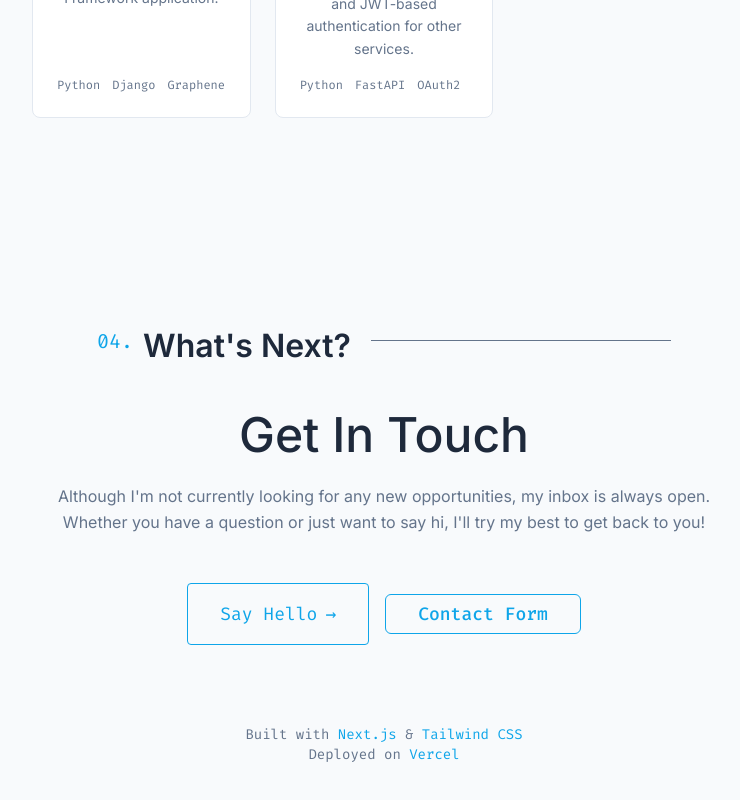
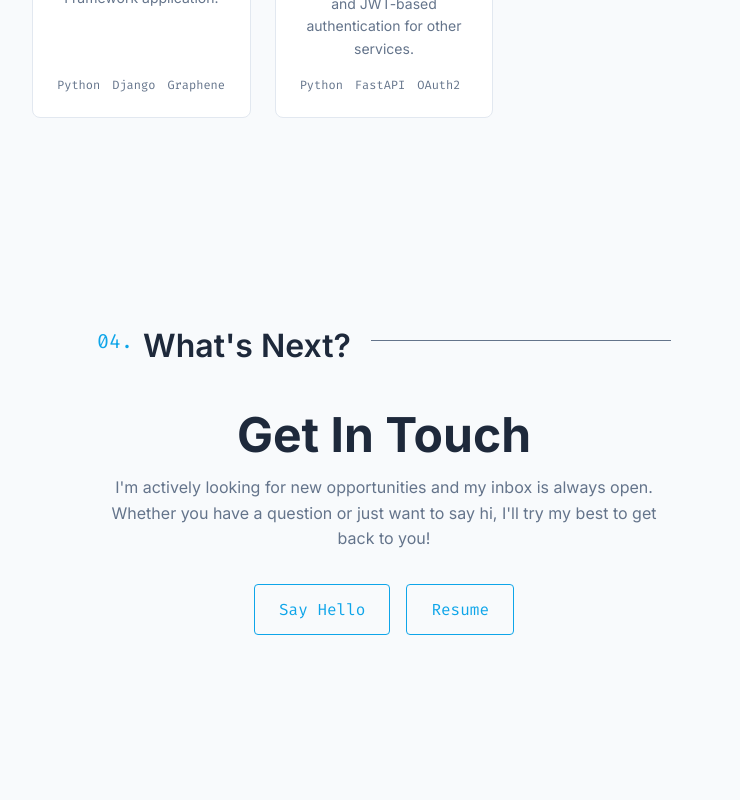
Before and after one commit to Samat220/ramazan-portfolio-v2, a Next.js app: page / in a window 1280 px wide. Shown: the part 4851-5651 px from the top of the page, without its empty margins (256-996 px from the left). After the commit the page ends 5582 px from the top, so only its background shows below. Built offline with nearby package versions, Linux system fonts and the light colour scheme.

Commit message:
Fix Contact Section

```diff
--- a/src/app/page.tsx
+++ b/src/app/page.tsx
@@ -13,9 +13,13 @@ import { BackToTop } from '@/components/common/back-to-top';
 import { ExperienceModal } from '@/components/common/experience-modal';
 import { ContactForm } from '@/components/common/contact-form';
 import { Loading, usePageLoader } from '@/components/common/loading';
+import { useScrollAnimation } from '@/hooks';
 
 export default function Home() {
   const { isLoading } = usePageLoader();
+
+  // Initialize scroll animations for fade-in-section elements
+  useScrollAnimation();
 
   return (
     <>
--- a/src/components/common/back-to-top.tsx
+++ b/src/components/common/back-to-top.tsx
@@ -3,8 +3,10 @@
 import { useState, useEffect } from 'react';
 import { motion, AnimatePresence } from 'framer-motion';
 import { ChevronUp } from 'lucide-react';
+import { useSmoothScroll } from '@/hooks';
 
 export function BackToTop() {
+  const { scrollToTop } = useSmoothScroll();
   const [isVisible, setIsVisible] = useState(false);
 
   useEffect(() => {
@@ -20,12 +22,6 @@ export function BackToTop() {
     return () => window.removeEventListener('scroll', toggleVisibility);
   }, []);
 
-  const scrollToTop = () => {
-    window.scrollTo({
-      top: 0,
-      behavior: 'smooth',
-    });
-  };
 
   return (
     <AnimatePresence>
--- a/src/components/sections/contact.tsx
+++ b/src/components/sections/contact.tsx
@@ -2,91 +2,53 @@
 
 import { motion } from 'framer-motion';
 import { ScrollReveal } from '@/components/common/scroll-reveal';
-import { personalInfo } from '@/data/config';
 import { useModalStore } from '@/lib/store';
-import { Button } from '@/components/ui/button';
 
 export function Contact() {
   const { openContactForm } = useModalStore();
 
   return (
-    <section id="contact" className="py-24 text-center max-w-2xl mx-auto">
+    <footer id="contact" className="text-center py-24 fade-in-section">
       <ScrollReveal animationType="fadeUp">
-        <h2 className="numbered-heading justify-center">What&apos;s Next?</h2>
+        <h2 className="numbered-heading mb-6 justify-center">What&apos;s Next?</h2>
       </ScrollReveal>
 
       <ScrollReveal animationType="fadeUp" delay={100}>
-        <h3 className="text-4xl sm:text-5xl font-medium text-primary mb-6">
+        <h3 className="text-4xl md:text-5xl font-bold text-primary mb-4 transition-colors duration-300">
           Get In Touch
         </h3>
       </ScrollReveal>
 
       <ScrollReveal animationType="fadeUp" delay={200}>
-        <p className="text-secondary mb-12 leading-relaxed">
-          Although I&apos;m not currently looking for any new opportunities, my
-          inbox is always open. Whether you have a question or just want to say
-          hi, I&apos;ll try my best to get back to you!
+        <p className="max-w-xl mx-auto mb-8 text-secondary transition-colors duration-300">
+          I&apos;m actively looking for new opportunities and my inbox is
+          always open. Whether you have a question or just want to say hi,
+          I&apos;ll try my best to get back to you!
         </p>
       </ScrollReveal>
 
       <ScrollReveal animationType="fadeUp" delay={300}>
-        <div className="flex flex-col sm:flex-row gap-4 justify-center items-center">
-          <motion.a
-            href={`mailto:${personalInfo.email}`}
-            className="inline-flex items-center px-8 py-4 text-lg font-mono text-accent border border-accent rounded bg-transparent hover:bg-accent/10 transition-all duration-300 group"
-            whileHover={{
-              y: -2,
-              boxShadow: '0 10px 25px rgba(14, 165, 233, 0.2)',
-            }}
+        <div className="flex justify-center items-center space-x-4 flex-wrap gap-y-4">
+          <motion.button
+            onClick={openContactForm}
+            className="contact-button inline-block bg-transparent border border-accent rounded text-accent font-mono py-3 px-6 hover:bg-accent-light transition-all duration-300"
+            whileHover={{ y: -2 }}
             whileTap={{ scale: 0.98 }}
           >
             Say Hello
-            <motion.span className="ml-2 transition-transform duration-300 group-hover:translate-x-1">
-              →
-            </motion.span>
+          </motion.button>
+
+          <motion.a
+            href="/resume.pdf"
+            download="RamazanSamat_Resume.pdf"
+            className="contact-button inline-block bg-transparent border border-accent rounded text-accent font-mono py-3 px-6 hover:bg-accent-light transition-all duration-300"
+            whileHover={{ y: -2 }}
+            whileTap={{ scale: 0.98 }}
+          >
+            Resume
           </motion.a>
-
-          <motion.div whileHover={{ scale: 1.02 }} whileTap={{ scale: 0.98 }}>
-            <Button
-              variant="outline"
-              onClick={openContactForm}
-              className="px-8 py-4 text-lg font-mono"
-            >
-              Contact Form
-            </Button>
-          </motion.div>
         </div>
       </ScrollReveal>
-
-      <ScrollReveal animationType="fadeUp" delay={400}>
-        <motion.div
-          className="mt-20 text-center"
-          initial={{ opacity: 0 }}
-          animate={{ opacity: 1 }}
-          transition={{ delay: 1 }}
-        >
-          <p className="text-sm text-secondary font-mono">
-            Built with{' '}
-            <span className="text-accent hover:text-accent/80 transition-colors">
-              Next.js
-            </span>{' '}
-            &{' '}
-            <span className="text-accent hover:text-accent/80 transition-colors">
-              Tailwind CSS
-            </span>
-            <br />
-            Deployed on{' '}
-            <a
-              href="https://vercel.com"
-              target="_blank"
-              rel="noopener noreferrer"
-              className="text-accent hover:text-accent/80 transition-colors"
-            >
-              Vercel
-            </a>
-          </p>
-        </motion.div>
-      </ScrollReveal>
-    </section>
+    </footer>
   );
 }
```
